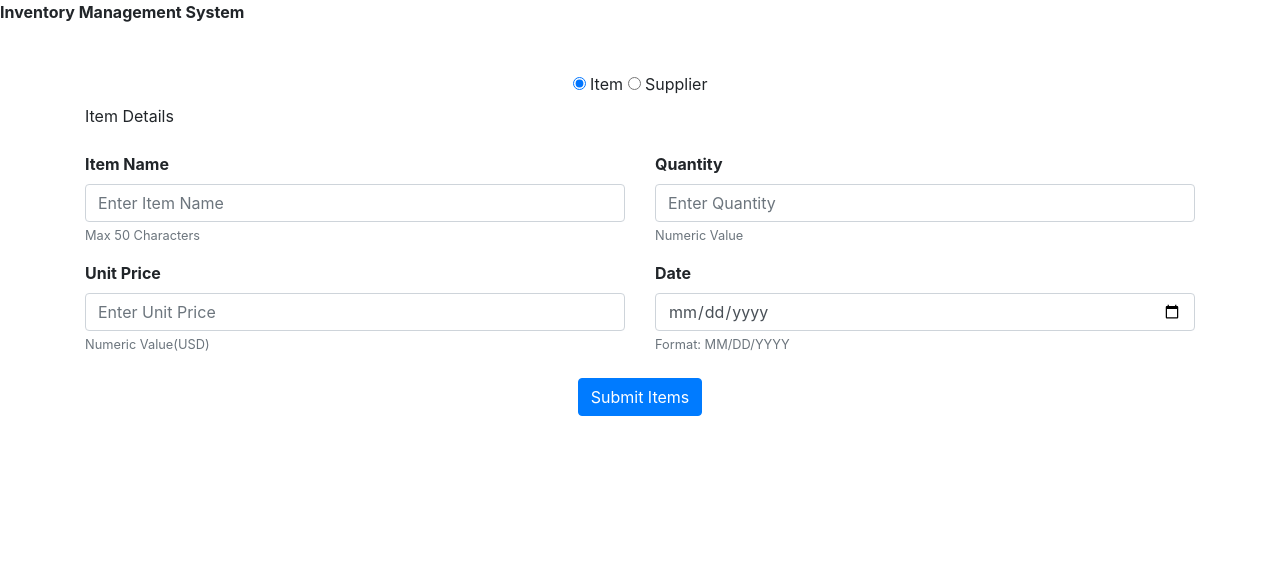
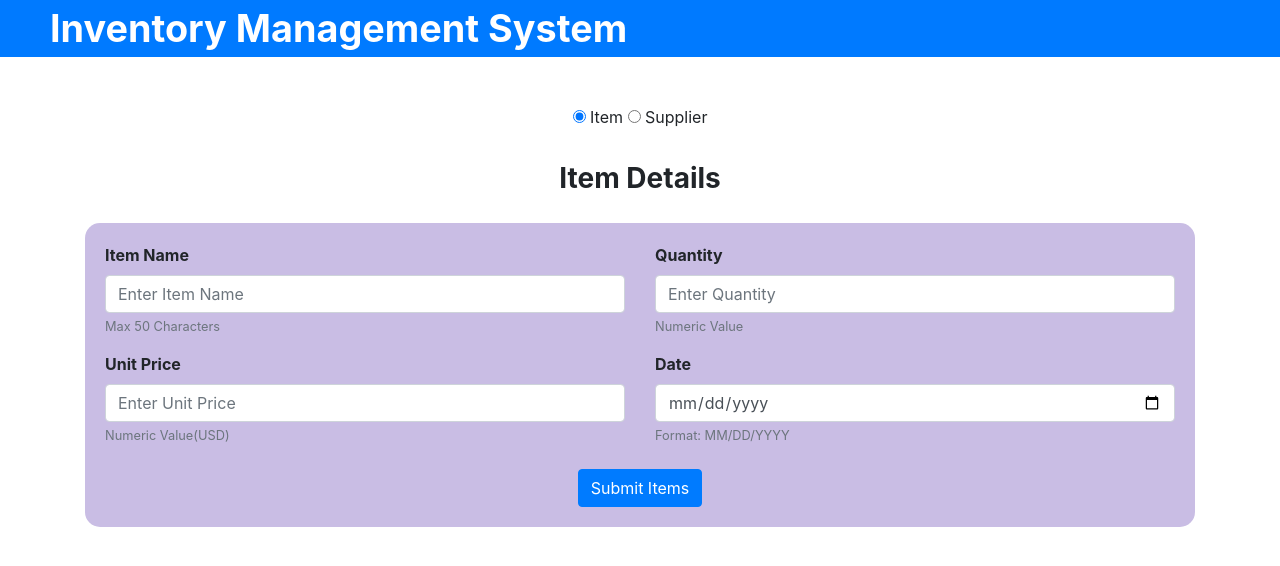
Before and after one commit to clayhelmet/reacttest_abhishek, a plain HTML site: page Index.html in a window 1280 px wide. Drawn offline with nearby package versions, Linux system fonts and the light colour scheme; a script that the page names is missing.

Commit message:
Update style.css

```diff
--- a/style.css
+++ b/style.css
@@ -1,5 +1,20 @@
-.col-md-12{
-    border-radius: 10px;
+
+.header{
+    background-color: #007AFF;
+    color: white;
+    text-align: left;
+    padding-left: 50px;
+    font-size: 1cm;
+}
+.form-title{
+    font-size: 1.75em;
+    text-align: center;
+    margin-top: 20px;
+    font-weight: bold;
+}
+.form-container{
     background-color: #c9bde4;
-    box-shadow: 5px 5px 10px gray;
+    padding: 20px;
+    border-radius: 15px;
+    box-shadow: 0 , 4px , 10px rgba(0, 0, 0, 0.1);
 }
```
